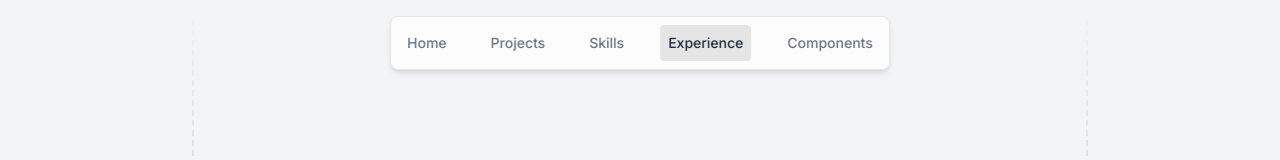
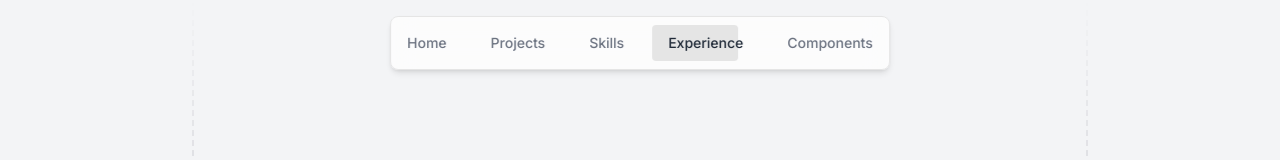
Before and after one commit to karanyadavv/portfolio, a Next.js app: page / in a window 1280 px wide. Shown: the top 160 px of the page. Built offline with nearby package versions, Linux system fonts and the light colour scheme.

Commit message:
fixing hover navigation overflow

```diff
--- a/components/header.tsx
+++ b/components/header.tsx
@@ -3,19 +3,52 @@ import { motion } from "framer-motion";
 import { links } from "@/lib/data";
 import Link from "next/link";
 import clsx from "clsx";
+import { usePathname } from "next/navigation";
+import { useEffect, useRef, useState } from "react";
 import { useActiveSectionContext } from "@/context/active-section-context";
 
 export default function Header() {
   const { activeSection, setActiveSection, setTimeOfLastClick } =
     useActiveSectionContext();
+  const pathname = usePathname();
+  const itemRefs = useRef<Record<string, HTMLLIElement | null>>({});
+  const [indicator, setIndicator] = useState<{
+    left: number;
+    width: number;
+  } | null>(null);
+
+  useEffect(() => {
+    if (pathname?.startsWith("/components")) {
+      setActiveSection("Components");
+    }
+  }, [pathname, setActiveSection]);
+
+  useEffect(() => {
+    const el = itemRefs.current[activeSection];
+    if (!el) return;
+    setIndicator({ left: el.offsetLeft + 4, width: el.offsetWidth - 8 });
+  }, [activeSection, pathname]);
+
+  useEffect(() => {
+    const update = () => {
+      const el = itemRefs.current[activeSection];
+      if (!el) return;
+      setIndicator({ left: el.offsetLeft + 4, width: el.offsetWidth - 8 });
+    };
+    window.addEventListener("resize", update);
+    return () => window.removeEventListener("resize", update);
+  }, [activeSection]);
 
   return (
     <header className="z-10">
       <nav className="pointer-events-auto fixed left-1/2 top-4 z-[999] flex -translate-x-1/2 items-center justify-between rounded-lg border border-neutral-200 bg-white/70 p-1 shadow-md backdrop-blur-md dark:border-neutral-800 dark:bg-black/70 sm:top-4">
-        <ul className="flex items-center justify-center gap-y-1 text-xs font-medium text-gray-500 sm:flex-nowrap sm:gap-5 sm:text-sm">
+        <ul className="relative flex items-center justify-center gap-y-1 text-xs font-medium text-gray-500 sm:flex-nowrap sm:gap-5 sm:text-sm">
           {links.map((link) => (
-            <motion.li
-              className="relative flex items-center justify-center"
+            <li
+              ref={(node) => {
+                itemRefs.current[link.name] = node;
+              }}
+              className="flex items-center justify-center"
               key={link.hash}
             >
               <Link
@@ -33,20 +66,22 @@ export default function Header() {
                 }}
               >
                 {link.name}
-                {link.name === activeSection && (
-                  <motion.span
-                    className="absolute inset-x-1 inset-y-1 -z-10 rounded-[4px] bg-neutral-200 dark:bg-neutral-800"
-                    layoutId="activeSection"
-                    transition={{
-                      type: "spring",
-                      stiffness: 380,
-                      damping: 35,
-                    }}
-                  ></motion.span>
-                )}
               </Link>
-            </motion.li>
+            </li>
           ))}
+          {indicator && (
+            <motion.span
+              aria-hidden
+              className="absolute inset-y-1 -z-10 rounded-[4px] bg-neutral-200 dark:bg-neutral-800"
+              initial={false}
+              animate={{ left: indicator.left, width: indicator.width }}
+              transition={{
+                type: "spring",
+                stiffness: 380,
+                damping: 35,
+              }}
+            />
+          )}
         </ul>
       </nav>
     </header>
```
